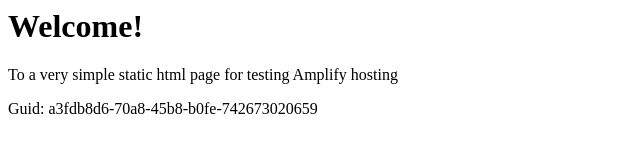
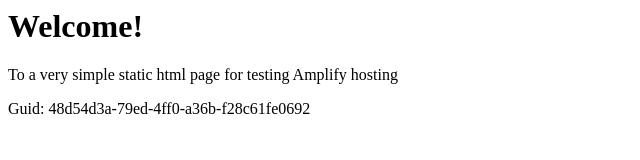
Before and after one commit to aws-aemilia-cmh/Github-PR-Commit-Integration-Test-DoNotTouch-GitHubWebhookPushCanaryTest-v1-preprod-us-east-2, a website: page src/index.html in a window 1280 px wide. Shown: the full height of the page, 0-640 px from the left. Drawn offline with Linux system fonts and the light colour scheme.

Commit message:
commit from integ tests

```diff
--- a/src/index.html
+++ b/src/index.html
@@ -12,6 +12,6 @@
 <body>
     <h1>Welcome!</h1>
     <p>To a very simple static html page for testing Amplify hosting</p>
-    <p>Guid: a3fdb8d6-70a8-45b8-b0fe-742673020659</p></body>
+    <p>Guid: 48d54d3a-79ed-4ff0-a36b-f28c61fe0692</p></body>
 
 </html>
```
